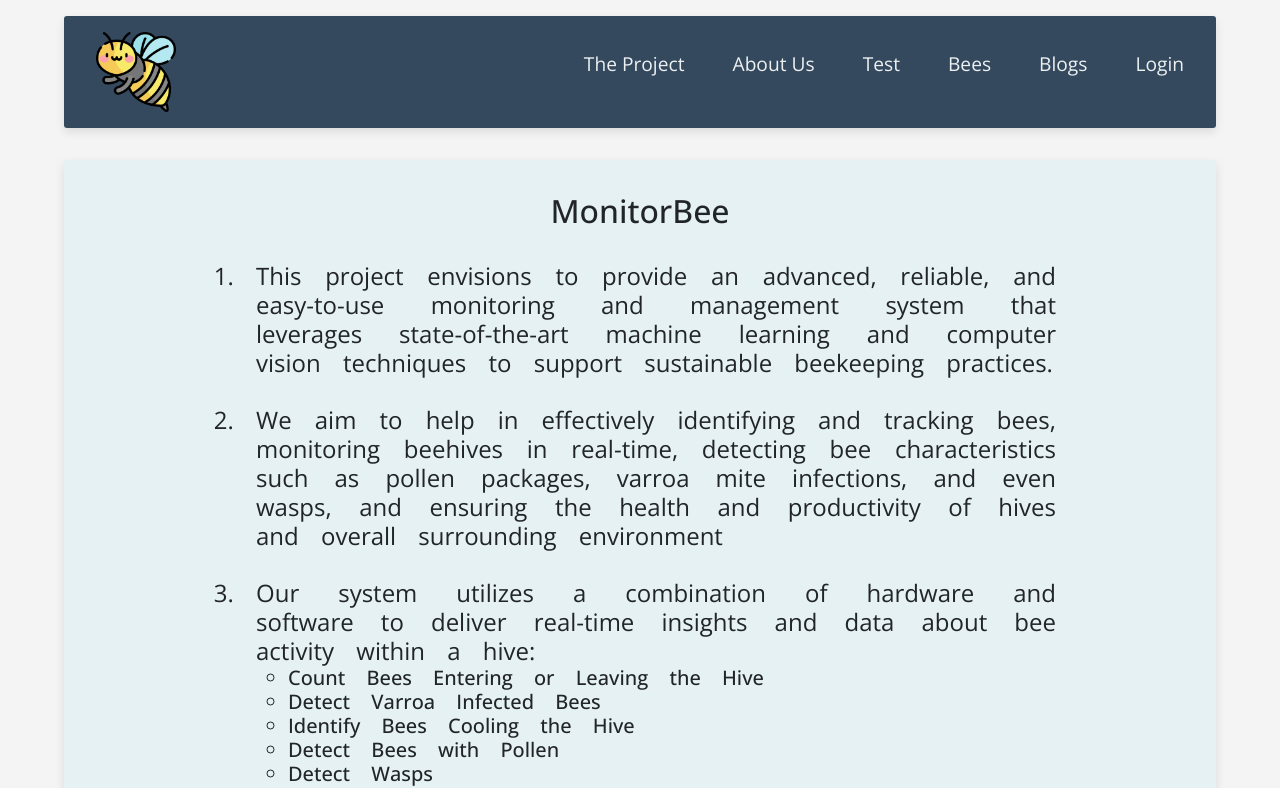
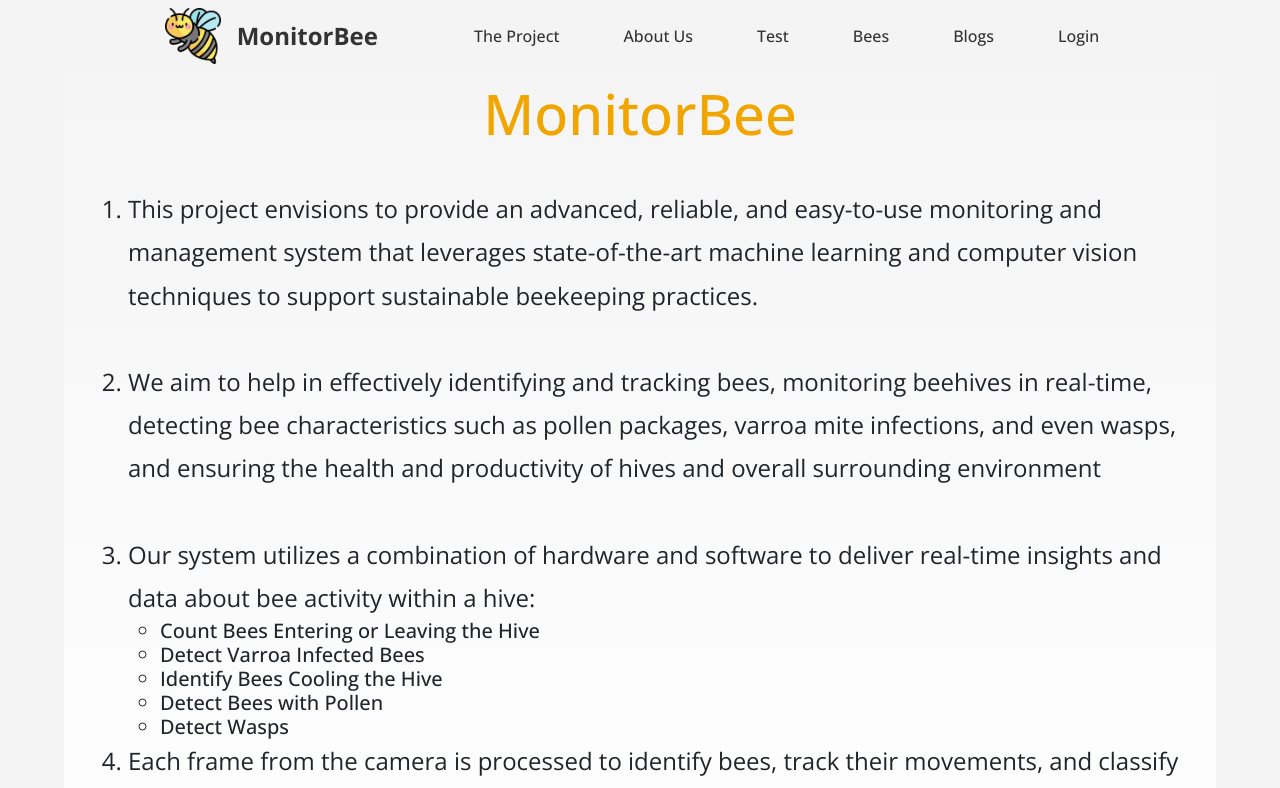
Before and after one commit to Shubham-kpl/MonitorBee, a React (Vite) app in the folder frontend/: page / in a window 1280 px wide. Shown: the top 788 px of the page. Built offline with nearby package versions, Linux system fonts and the light colour scheme; the HTML template or start-up script is replaced by a standard one.

Commit message:
Update navbar and about_Section

```diff
--- a/frontend/index.html
+++ b/frontend/index.html
@@ -1,16 +1,20 @@
 <!DOCTYPE html>
 <html lang="en">
+
 <head>
   <meta charset="UTF-8" />
   <link rel="icon" type="image/svg+xml" href="/images/logo.png" />
+  <link rel="stylesheet" href="https://cdnjs.cloudflare.com/ajax/libs/font-awesome/5.15.4/css/all.min.css">
   <meta name="viewport" content="width=device-width, initial-scale=1.0" />
   <title>
     Monitor Bee : An AI powered honey bees management and activity monitoring
     system
   </title>
 </head>
+
 <body>
   <div id="root"></div>
   <script type="module" src="/src/main.jsx"></script>
 </body>
+
 </html>
--- a/frontend/src/App.css
+++ b/frontend/src/App.css
@@ -14,9 +14,11 @@
   display: flex;
   flex-wrap: wrap;
 }
+
 a {
   text-decoration: none !important;
 }
+
 h1,
 h2,
 h3,
--- a/frontend/src/components/about_project.jsx
+++ b/frontend/src/components/about_project.jsx
@@ -6,13 +6,16 @@
     <section id="about-project" className="about-project">
       <h1
         style={{
-          marginBottom: "2rem",
+          marginBottom: "2.5rem",
+          color: "#f0a500",  // Warm honey color
+          textAlign: "center",
+          fontSize: "3.5rem"
         }}
       >
         MonitorBee
       </h1>
       <div className="about-project-content">
-        <h4 style={{ fontWeight: "350" }}>
+        <h4 style={{ fontWeight: "400", lineHeight: "1.8" }}>
           <ol>
             <li>
               This project envisions to provide an advanced, reliable, and
--- a/frontend/src/components/css/about_project.css
+++ b/frontend/src/components/css/about_project.css
@@ -1,13 +1,50 @@
 .about-project {
-  background-color: #e6f1f3;
-  padding: 2rem 10rem;
-  text-align: center;
-  margin-top: 2rem;
-  margin-bottom: 40px;
-  box-shadow: 0px 4px 10px rgba(0, 0, 0, 0.1);
+  padding: 4rem 2rem;
+  background: linear-gradient(to bottom, #f4f4f4, #ffffff);
 }
 
 .about-project-content {
-  text-align: justify;
-  word-spacing: 1em;
+  max-width: 1200px;
+  margin: 0 auto;
 }
+
+.features-grid {
+  display: grid;
+  grid-template-columns: repeat(auto-fit, minmax(250px, 1fr));
+  gap: 2rem;
+  margin: 2rem 0;
+  padding: 2rem;
+  background: white;
+  border-radius: 15px;
+  box-shadow: 0 4px 6px rgba(0, 0, 0, 0.1);
+}
+
+.feature-item {
+  display: flex;
+  align-items: center;
+  gap: 1rem;
+  padding: 1rem;
+  background: #fff;
+  border-radius: 10px;
+  transition: transform 0.3s ease;
+}
+
+.feature-item:hover {
+  transform: translateY(-5px);
+}
+
+.feature-item i {
+  font-size: 1.5rem;
+  color: #f0a500;
+}
+
+.feature-item span {
+  font-size: 1rem;
+  color: #333;
+}
+
+@media (max-width: 768px) {
+  .features-grid {
+    grid-template-columns: 1fr;
+  }
+}
--- a/frontend/src/components/css/navbar.css
+++ b/frontend/src/components/css/navbar.css
@@ -1,23 +1,149 @@
 .navbar {
-  background-color: #34495e;
+  position: fixed;
+  top: 0;
+  left: 0;
+  right: 0;
+  background: #f4f4f4;
+  backdrop-filter: blur(10px);
+  padding: 0.5rem 0;
+  transition: all 0.3s ease;
+  z-index: 1000;
+}
+
+.navbar.scrolled {
+  box-shadow: 0 2px 10px rgba(0, 0, 0, 0.1);
+  background: rgba(255, 255, 255, 0.98);
+}
+
+.navbar-container {
+  max-width: 1200px;
+  margin: 0 auto;
+  padding: 0 2rem;
   display: flex;
-  margin-bottom: 20px;
-  border-radius: 3px;
-  padding: 1rem 2rem !important;
-  box-shadow: 0px 4px 10px rgba(0, 0, 0, 0.1);
+  justify-content: space-between;
+  align-items: center;
+}
+
+.logo {
+  display: flex;
+  align-items: center;
+  gap: 1rem;
+}
+
+.logo-image {
+  height: 3.5rem;
+  transition: transform 0.3s ease;
+}
+
+.logo:hover .logo-image {
+  transform: scale(1.05);
+}
+
+.logo-text {
+  font-size: 1.5rem;
+  font-weight: 700;
+  color: #333;
+  display: none;
+  margin-right: 5rem;
 }
 
 .nav-links {
+  display: flex;
+  gap: 2rem;
   list-style: none;
-  display: flex;
-  gap: 3rem;
+  margin: 0;
+  padding: 0;
 }
 
-.nav-links li {
-  font-size: 1.2rem;
+.nav-links a {
+  text-decoration: none;
+  color: #333;
+  font-weight: 500;
+  font-size: 1rem;
+  padding: 0.5rem 1rem;
+  border-radius: 6px;
+  transition: all 0.3s ease;
+  position: relative;
 }
 
-.nav-links li a {
-  color: #ecf0f1;
-  text-decoration: none;
+.nav-links a::after {
+  content: '';
+  position: absolute;
+  bottom: 0;
+  left: 50%;
+  width: 0;
+  height: 2px;
+  background: #FFA500;
+  transition: all 0.3s ease;
+  transform: translateX(-50%);
 }
+
+.nav-links a:hover::after {
+  width: 80%;
+}
+
+.nav-links a:hover {
+  color: #FFA500;
+}
+
+.mobile-menu-button {
+  display: none;
+  flex-direction: column;
+  gap: 6px;
+  cursor: pointer;
+  padding: 10px;
+}
+
+.mobile-menu-button span {
+  width: 25px;
+  height: 2px;
+  background-color: #333;
+  transition: all 0.3s ease;
+}
+
+@media (max-width: 768px) {
+  .logo-text {
+    display: block;
+  }
+
+  .mobile-menu-button {
+    display: flex;
+  }
+
+  .nav-links {
+    position: absolute;
+    top: 100%;
+    left: 0;
+    right: 0;
+    flex-direction: column;
+    background: white;
+    padding: 1rem;
+    gap: 1rem;
+    transform: translateY(-100%);
+    opacity: 0;
+    visibility: hidden;
+    transition: all 0.3s ease;
+    box-shadow: 0 4px 6px rgba(0, 0, 0, 0.1);
+  }
+
+  .nav-links.active {
+    transform: translateY(0);
+    opacity: 1;
+    visibility: visible;
+  }
+
+  .nav-links a {
+    display: block;
+    text-align: center;
+  }
+
+  .nav-links a::after {
+    display: none;
+  }
+}
+
+@media (min-width: 769px) {
+  .logo-text {
+    display: block;
+  }
+}
--- a/frontend/src/components/navbar.jsx
+++ b/frontend/src/components/navbar.jsx
@@ -1,31 +1,69 @@
 import "./css/navbar.css";
+import { useState, useEffect } from 'react';
+
+const navigationLinks = {
+  main: [
+    { href: "#about-project", text: "The Project" },
+    { href: "#about-us-section", text: "About Us" },
+    { href: "#test-the-model", text: "Test" },
+    { href: "#about-bees", text: "Bees" },
+    { href: "#blogs", text: "Blogs" },
+    { href: "#login", text: "Login" }
+  ]
+};
 
 export default function Navbar() {
+  const [scrolled, setScrolled] = useState(false);
+  const [mobileMenuOpen, setMobileMenuOpen] = useState(false);
+
+  useEffect(() => {
+    const handleScroll = () => {
+      setScrolled(window.scrollY > 50);
+    };
+    window.addEventListener('scroll', handleScroll);
+    return () => window.removeEventListener('scroll', handleScroll);
+  }, []);
+
+  const handleSmoothScroll = (e, href) => {
+    const element = document.querySelector(href);
+    if (element) {
+      e.preventDefault();
+      element.scrollIntoView({ behavior: 'smooth' });
+      setMobileMenuOpen(false);
+    }
+  };
+
   return (
-    <nav className="navbar">
-      <div className="logo">
-        <img src="../../images/bee.png" style={{ height: "5rem" }}></img>
+    <nav className={`navbar ${scrolled ? 'scrolled' : ''}`}>
+      <div className="navbar-container">
+        <div className="logo">
+          <img
+            src="../../images/bee.png"
+            alt="MonitorBee Logo"
+            className="logo-image"
+          />
+          <span className="logo-text">MonitorBee</span>
+        </div>
+
+        <div className="mobile-menu-button" onClick={() => setMobileMenuOpen(!mobileMenuOpen)}>
+          <span></span>
+          <span></span>
+          <span></span>
+        </div>
+
+        <ul className={`nav-links ${mobileMenuOpen ? 'active' : ''}`}>
+          {navigationLinks.main.map(({ href, text }) => (
+            <li key={href}>
+              <a
+                href={href}
+                onClick={(e) => handleSmoothScroll(e, href)}
+              >
+                {text}
+              </a>
+            </li>
+          ))}
+        </ul>
       </div>
-      <ul className="nav-links">
-        <li>
-          <a href="#about-project">The Project</a>
-        </li>
-        <li>
-          <a href="#about-us-section">About Us</a>
-        </li>
-        <li>
-          <a href="#test-the-model">Test</a>
-        </li>
-        <li>
-          <a href="#about-bees">Bees</a>
-        </li>
-        <li>
-          <a href="#blogs">Blogs</a>
-        </li>
-        <li>
-          <a href="#login">Login</a>
-        </li>
-      </ul>
     </nav>
   );
 }
```
Also changed, not shown: 1 other file (tests, documents, lock files or other folders). Lines whose indentation alone changed are shown as unchanged.
